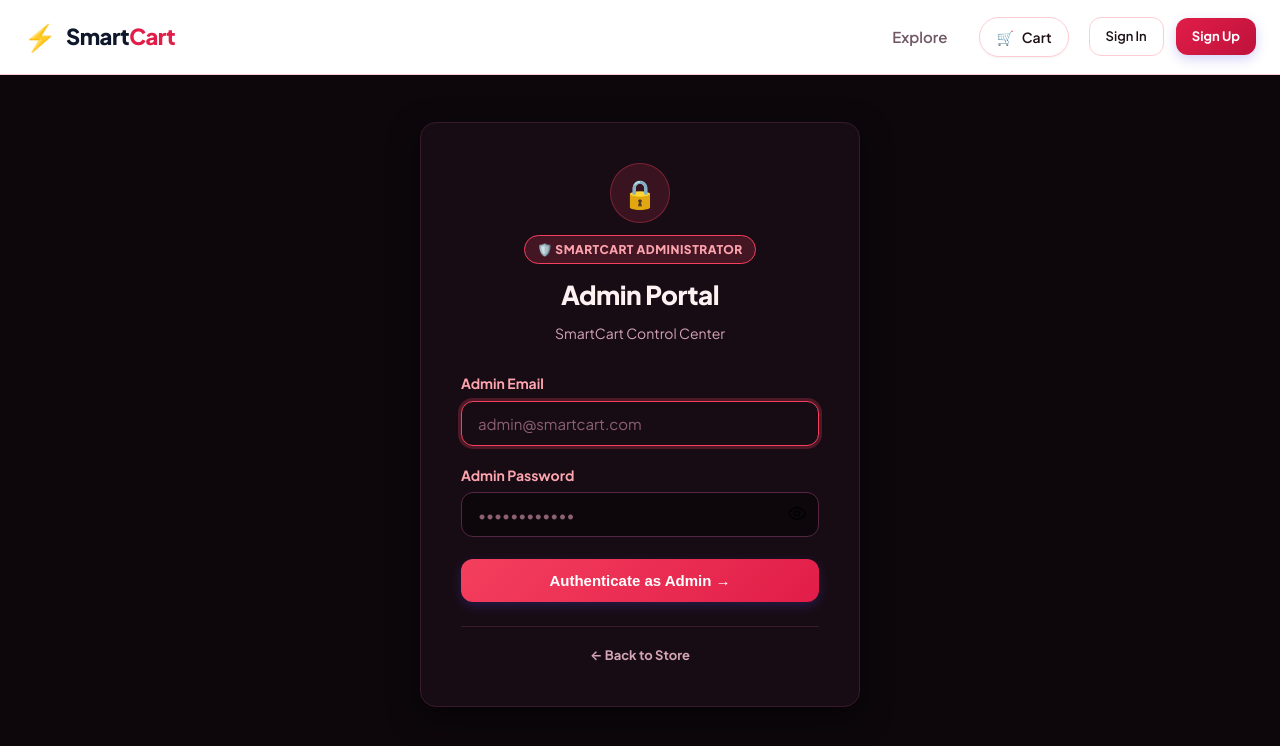
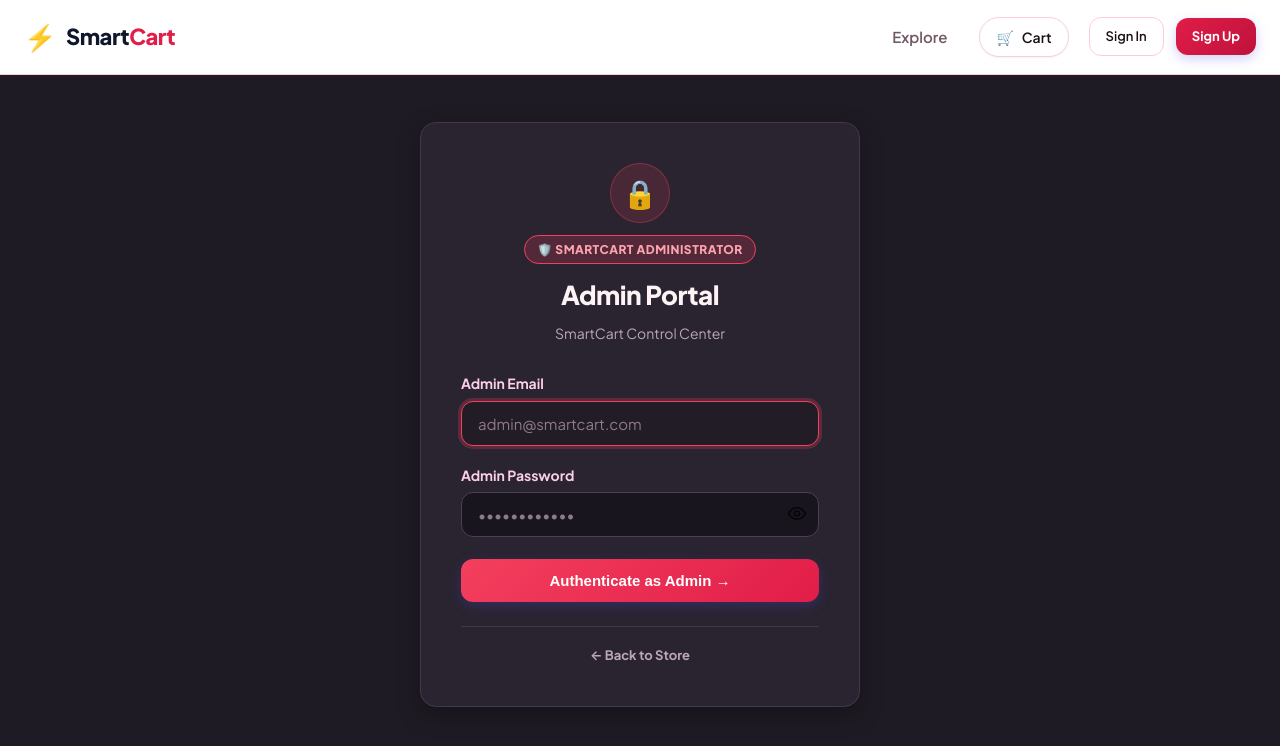
Before and after one commit to chintadavasudharini/SmartCart, a React (Vite) app in the folder smartcart-frontend/: page /admin/login in a window 1280 px wide. Shown: the top 746 px of the page. Built offline with nearby package versions, Linux system fonts and the light colour scheme; no server answers.

Commit message:
style(admin): soften dark theme to elegant medium dark (rose-tinted charcoal slate)

```diff
--- a/smartcart-frontend/src/index.css
+++ b/smartcart-frontend/src/index.css
@@ -1092,112 +1092,112 @@ textarea.form-control {
 }
 
 /* ===================================================
-   ADMIN THEME: Executive Velvet Obsidian & Crimson Rose
+   ADMIN THEME: Executive Medium Dark (Rose & Charcoal Slate)
 =================================================== */
 .admin-theme {
     --primary: #f43f5e;
     --primary-hover: #e11d48;
-    --primary-light: rgba(244, 63, 94, 0.18);
+    --primary-light: rgba(244, 63, 94, 0.2);
     --accent: #10b981;
     --accent-hover: #059669;
-    --bg-page: #0d070b;
-    --bg-card: #180c14;
-    --bg-card-hover: #261320;
-    --border: #381a2c;
-    --border-hover: #562744;
-    --text-main: #fff1f2;
-    --text-muted: #d4a5b4;
-    background-color: #0d070b !important;
-    color: #fff1f2;
+    --bg-page: #1f1b24;
+    --bg-card: #2a2431;
+    --bg-card-hover: #352d3d;
+    --border: #44374d;
+    --border-hover: #634f70;
+    --text-main: #fdf2f4;
+    --text-muted: #bda8b5;
+    background-color: #1f1b24 !important;
+    color: #fdf2f4;
     min-height: calc(100vh - 72px);
     transition: background-color 0.25s ease, color 0.25s ease;
 }
 
 .admin-theme .cart-card,
 .admin-theme .auth-card {
-    background-color: #180c14 !important;
-    border: 1px solid #381a2c !important;
-    box-shadow: 0 10px 30px rgba(0, 0, 0, 0.55) !important;
-    color: #fff1f2;
+    background-color: #2a2431 !important;
+    border: 1px solid #44374d !important;
+    box-shadow: 0 8px 24px rgba(0, 0, 0, 0.3) !important;
+    color: #fdf2f4;
 }
 
 .admin-theme .stat-card {
-    background: #180c14 !important;
-    border: 1px solid #381a2c !important;
+    background: #2a2431 !important;
+    border: 1px solid #44374d !important;
 }
 
 .admin-theme .stat-card:hover {
     border-color: #f43f5e !important;
-    background: #23111d !important;
+    background: #342c3c !important;
 }
 
 .admin-theme .stat-title {
-    color: #d4a5b4 !important;
+    color: #bda8b5 !important;
 }
 
 .admin-theme .stat-value {
-    color: #fff1f2 !important;
+    color: #ffffff !important;
 }
 
 .admin-theme .form-control {
-    background-color: #0d070b !important;
-    border: 1px solid #562744 !important;
-    color: #fff1f2 !important;
+    background-color: #19151e !important;
+    border: 1px solid #4e3d57 !important;
+    color: #fdf2f4 !important;
 }
 
 .admin-theme .form-control:focus {
     border-color: #f43f5e !important;
     box-shadow: 0 0 0 3px rgba(244, 63, 94, 0.25) !important;
-    background-color: #180c14 !important;
+    background-color: #221c27 !important;
 }
 
 .admin-theme .form-control::placeholder {
-    color: #8c6071 !important;
+    color: #8e7a88 !important;
 }
 
 .admin-theme .form-label {
-    color: #fda4af !important;
+    color: #fbcfe8 !important;
 }
 
 .admin-theme .jobs-table {
-    border-color: #381a2c !important;
+    border-color: #44374d !important;
 }
 
 .admin-theme .jobs-table th {
-    background: #140810 !important;
-    color: #fda4af !important;
-    border-bottom: 1px solid #381a2c !important;
+    background: #221c27 !important;
+    color: #fbcfe8 !important;
+    border-bottom: 1px solid #44374d !important;
 }
 
 .admin-theme .jobs-table td {
-    border-bottom: 1px solid #381a2c !important;
-    color: #ffe4e6 !important;
+    border-bottom: 1px solid #3d3145 !important;
+    color: #fdf2f4 !important;
 }
 
 .admin-theme .jobs-table tr:hover td {
-    background: #23111d !important;
+    background: #342b3b !important;
 }
 
 .admin-theme .job-type-badge {
-    background: #261320 !important;
-    color: #fda4af !important;
-    border: 1px solid #562744 !important;
+    background: #352d3d !important;
+    color: #fbcfe8 !important;
+    border: 1px solid #564361 !important;
 }
 
 .admin-theme .btn-secondary {
-    background: #261320 !important;
-    border-color: #562744 !important;
-    color: #fff1f2 !important;
+    background: #352d3d !important;
+    border-color: #4e3f59 !important;
+    color: #fdf2f4 !important;
 }
 
 .admin-theme .btn-secondary:hover {
-    background: #3b1d31 !important;
-    border-color: #72345a !important;
+    background: #463a50 !important;
+    border-color: #634f70 !important;
 }
 
 .admin-theme .btn-outline-danger {
-    background: rgba(239, 68, 68, 0.12) !important;
-    border-color: rgba(239, 68, 68, 0.3) !important;
+    background: rgba(239, 68, 68, 0.15) !important;
+    border-color: rgba(239, 68, 68, 0.4) !important;
     color: #f87171 !important;
 }
 
@@ -1207,14 +1207,14 @@ textarea.form-control {
 }
 
 .admin-theme .filter-chip {
-    background: #261320 !important;
-    border: 1px solid #562744 !important;
-    color: #d4a5b4 !important;
+    background: #352d3d !important;
+    border: 1px solid #4e3f59 !important;
+    color: #bda8b5 !important;
 }
 
 .admin-theme .filter-chip:hover {
     border-color: #fb7185 !important;
-    color: #fff1f2 !important;
+    color: #ffffff !important;
 }
 
 .admin-theme .filter-chip.active {
@@ -1224,16 +1224,16 @@ textarea.form-control {
 }
 
 .admin-theme .product-card {
-    background: #180c14 !important;
-    border: 1px solid #381a2c !important;
+    background: #2a2431 !important;
+    border: 1px solid #44374d !important;
 }
 
 .admin-theme .product-title {
-    color: #fff1f2 !important;
+    color: #ffffff !important;
 }
 
 .admin-theme .product-desc {
-    color: #d4a5b4 !important;
+    color: #bda8b5 !important;
 }
 
 .admin-theme .product-price {
@@ -1241,18 +1241,18 @@ textarea.form-control {
 }
 
 .admin-theme .section-title {
-    color: #fff1f2 !important;
+    color: #ffffff !important;
 }
 
 /* Admin Navbar Highlight */
 .navbar-header.admin-navbar-header {
-    background: #0d070b !important;
-    border-bottom: 1px solid #381a2c !important;
-    box-shadow: 0 4px 20px rgba(0, 0, 0, 0.55) !important;
+    background: #1c1720 !important;
+    border-bottom: 1px solid #3d3145 !important;
+    box-shadow: 0 4px 18px rgba(0, 0, 0, 0.25) !important;
 }
 
 .navbar-header.admin-navbar-header .nav-link {
-    color: #d4a5b4 !important;
+    color: #bda8b5 !important;
 }
 
 .navbar-header.admin-navbar-header .nav-link:hover {
@@ -1260,16 +1260,16 @@ textarea.form-control {
 }
 
 .navbar-header.admin-navbar-header .navbar-brand {
-    color: #fff1f2 !important;
+    color: #ffffff !important;
 }
 
 .navbar-header.admin-navbar-header .user-name {
-    color: #fff1f2 !important;
+    color: #ffffff !important;
 }
 
 .admin-badge-pill {
-    background: rgba(244, 63, 94, 0.2);
-    color: #fda4af;
+    background: rgba(244, 63, 94, 0.18);
+    color: #fbcfe8;
     border: 1px solid rgba(244, 63, 94, 0.45);
     padding: 2px 8px;
     border-radius: 9999px;
```
